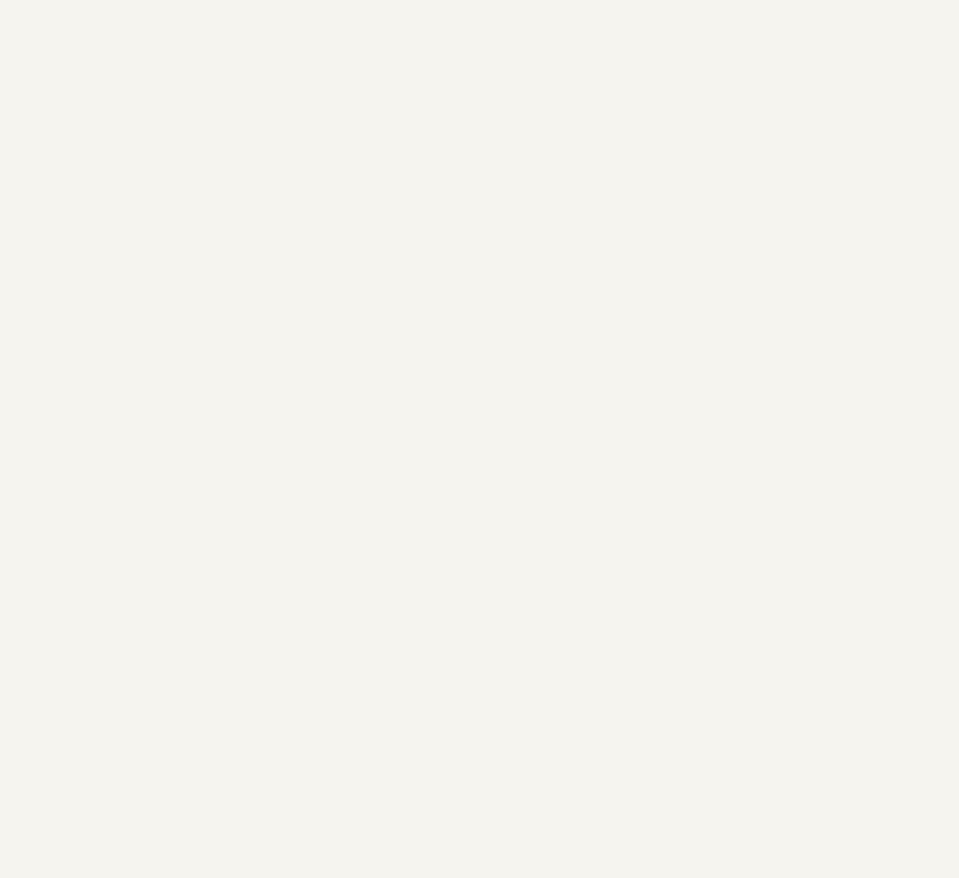
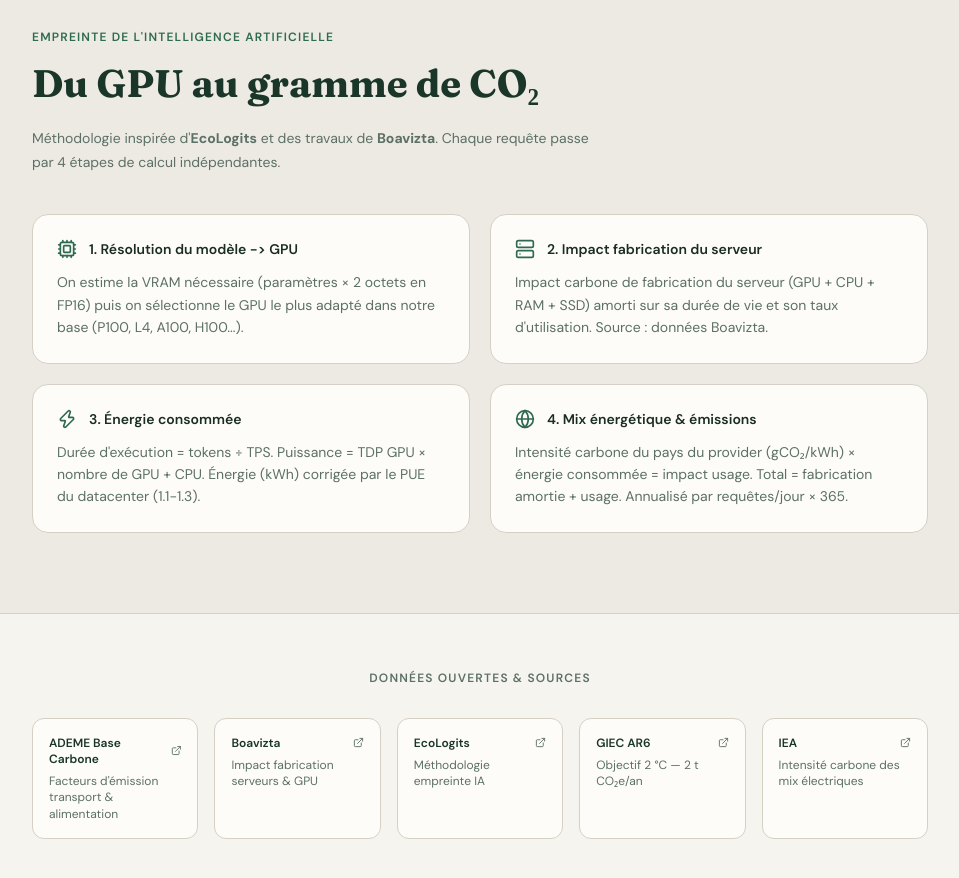
Before and after one commit to Tyrdak/Ecologs, a Next.js app: page / in a window 1280 px wide. Shown: the part 1840-2718 px from the top of the page, without its empty margins (160-1119 px from the left). Before the commit the page ends 1073 px from the top, so only its background shows below. Built offline with nearby package versions, Linux system fonts and the light colour scheme.

Commit message:
feat(landing): section sources et données ouvertes (ADEME, Boavizta, EcoLogits, GIEC, IEA)

```diff
--- a/src/app/page.tsx
+++ b/src/app/page.tsx
@@ -4,6 +4,9 @@ import Navbar from "@/src/components/layout/navbar";
 import Footer from "@/src/components/layout/footer";
 import HeroSection from "@/src/components/landing/herosection";
 import GlobalCalculator from "@/src/components/calculator/GlobalCalculator";
+import CarboneMethodologie from "@/src/components/methodology/CarboneMethodologie";
+import IaMethodologie from "@/src/components/methodology/IaMethodologie";
+import SourcesSection from "@/src/components/landing/SourcesSection";
 
 export default function Home() {
     const [showCalc, setShowCalc] = useState(false);
@@ -21,7 +24,14 @@ export default function Home() {
     return (
         <div style={{ background: "var(--bg)" }}>
             <Navbar onStart={() => setShowCalc(true)} />
-            <HeroSection onStart={() => setShowCalc(true)} />
+            <main id="main-content">
+                <HeroSection onStart={() => setShowCalc(true)} />
+                <section id="methodologie" aria-label="Méthodologie de calcul">
+                    <CarboneMethodologie />
+                    <IaMethodologie />
+                </section>
+                <SourcesSection />
+            </main>
             <Footer />
         </div>
     );
--- /dev/null
+++ b/src/components/landing/SourcesSection.tsx
@@ -0,0 +1,81 @@
+import { ExternalLink } from "lucide-react";
+
+const SOURCES = [
+    {
+        name: "ADEME Base Carbone",
+        desc: "Facteurs d'émission transport & alimentation",
+        href: "https://base-empreinte.ademe.fr",
+    },
+    {
+        name: "Boavizta",
+        desc: "Impact fabrication serveurs & GPU",
+        href: "https://boavizta.org",
+    },
+    {
+        name: "EcoLogits",
+        desc: "Méthodologie empreinte IA",
+        href: "https://ecologits.ai",
+    },
+    {
+        name: "GIEC AR6",
+        desc: "Objectif 2 °C — 2 t CO₂e/an",
+        href: "https://www.ipcc.ch/ar6-syr",
+    },
+    {
+        name: "IEA",
+        desc: "Intensité carbone des mix électriques",
+        href: "https://www.iea.org/data-and-statistics",
+    },
+];
+
+export default function SourcesSection() {
+    return (
+        <section
+            className="py-14 px-6"
+            style={{ borderTop: "1px solid var(--border)" }}
+            aria-labelledby="sources-title"
+        >
+            <div className="max-w-4xl mx-auto">
+                <p
+                    id="sources-title"
+                    className="text-xs font-semibold uppercase tracking-widest text-center mb-8"
+                    style={{ color: "var(--text-muted)" }}
+                >
+                    Données ouvertes & sources
+                </p>
+                <ul
+                    className="grid grid-cols-2 md:grid-cols-3 lg:grid-cols-5 gap-4"
+                    role="list"
+                >
+                    {SOURCES.map(s => (
+                        <li key={s.name}>
+                            <a
+                                href={s.href}
+                                target="_blank"
+                                rel="noopener noreferrer"
+                                className="flex flex-col gap-1.5 p-4 rounded-xl h-full"
+                                style={{
+                                    background: "var(--bg-card)",
+                                    border: "1px solid var(--border)",
+                                    color: "inherit",
+                                    textDecoration: "none",
+                                }}
+                                aria-label={`${s.name} — ${s.desc} (ouvre dans un nouvel onglet)`}
+                            >
+                                <div className="flex items-center justify-between">
+                                    <span className="text-xs font-semibold" style={{ color: "var(--green-deep)" }}>
+                                        {s.name}
+                                    </span>
+                                    <ExternalLink size={11} style={{ color: "var(--text-muted)" }} aria-hidden="true" />
+                                </div>
+                                <p className="text-xs leading-snug" style={{ color: "var(--text-muted)" }}>
+                                    {s.desc}
+                                </p>
+                            </a>
+                        </li>
+                    ))}
+                </ul>
+            </div>
+        </section>
+    );
+}
```
